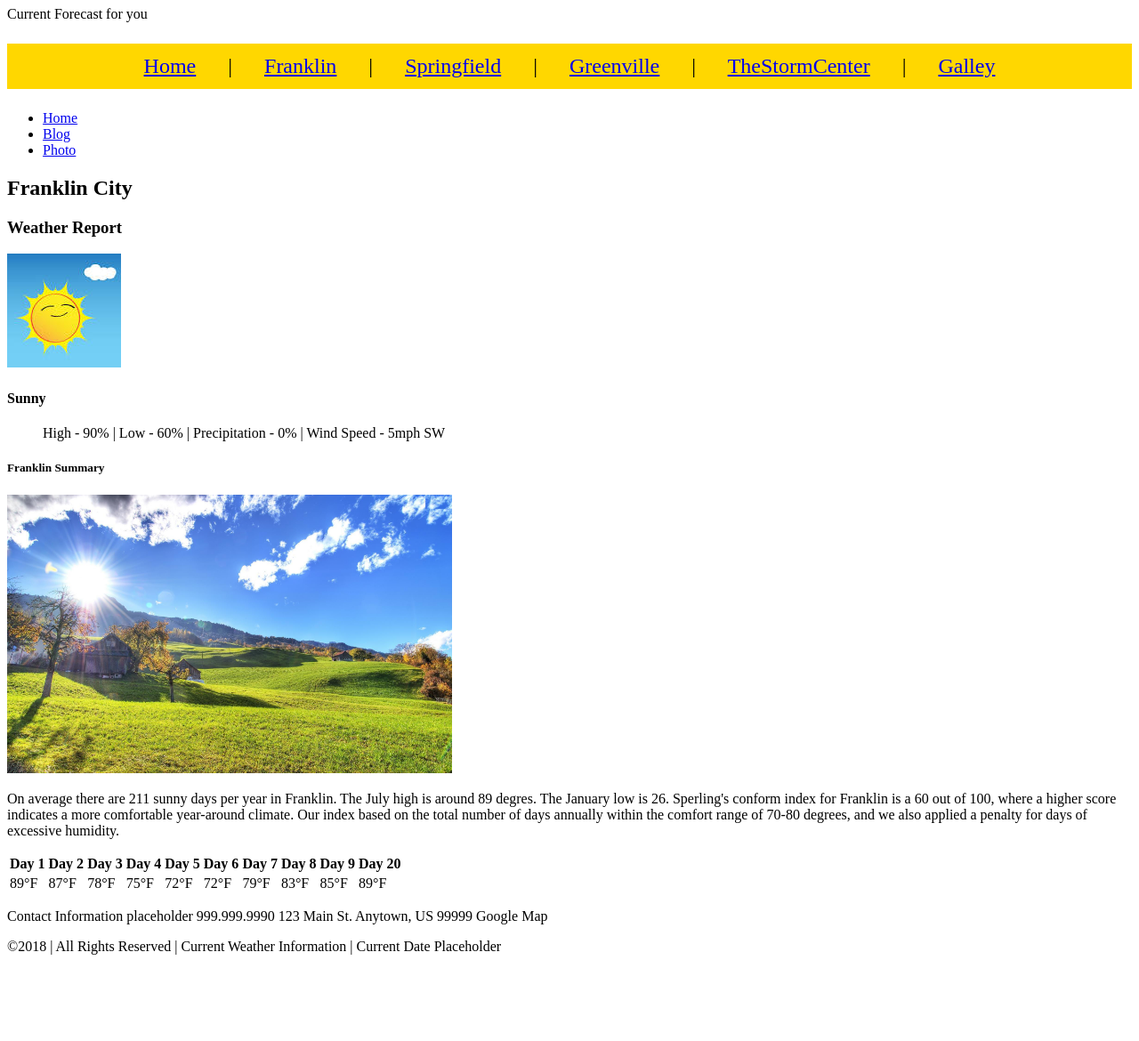
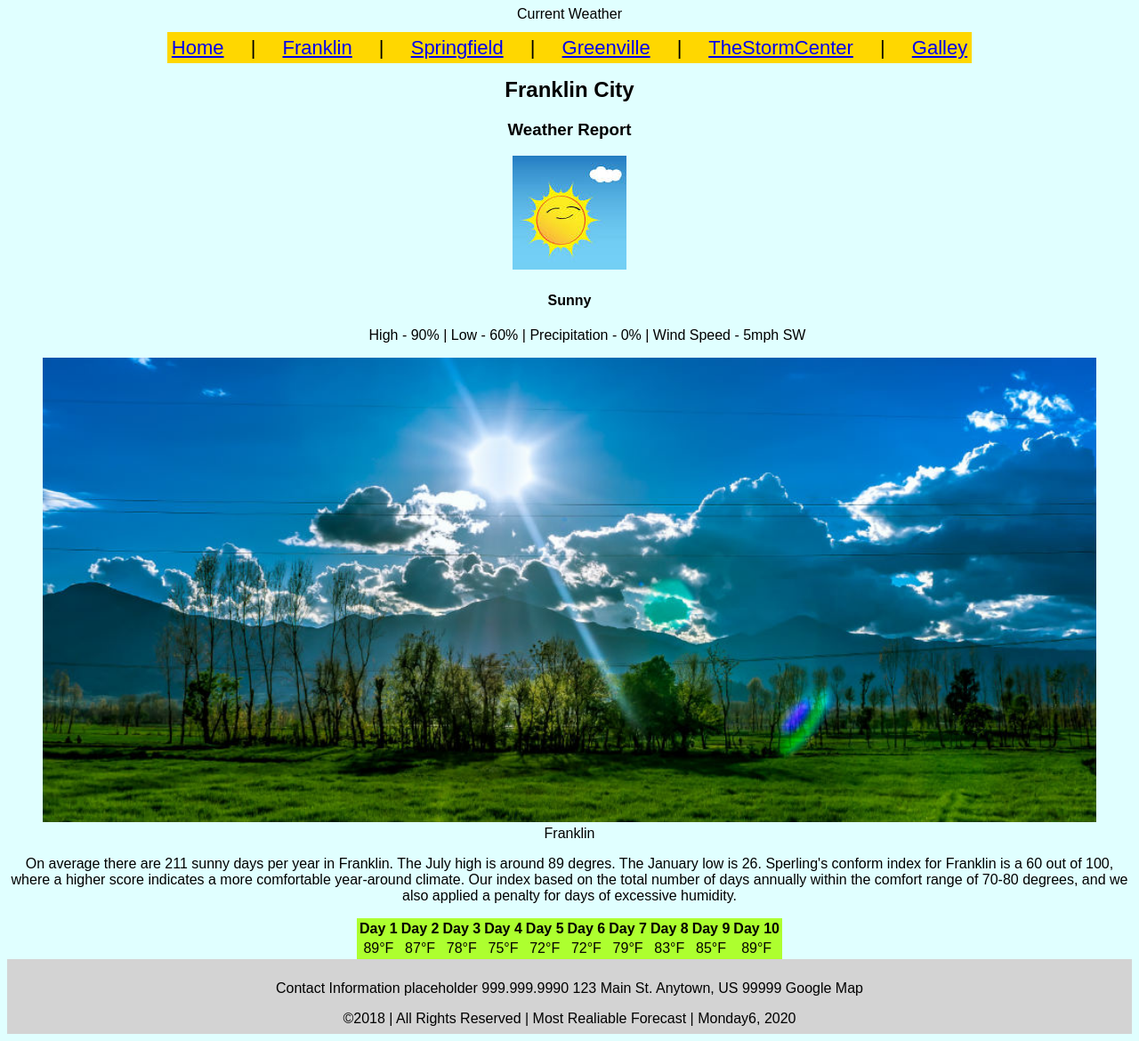
Before and after one commit to Noema18/Noema18.github.io, a plain HTML site: page franklin-6.html in a window 1280 px wide. Shown: the part 99-1269 px from the top of the page at 89% size. Before the commit the page ends 1180 px from the top, so only its background shows below. Drawn offline with Linux system fonts and the light colour scheme.

Commit message:
initialzattion
commit changes

```diff
--- a/franklin-6.html
+++ b/franklin-6.html
@@ -3,23 +3,12 @@
 
  <head>
  <img src="image/logo" alt="Franklin Weather">
+ <meta charset="utf-8">
+<link rel="stylesheet" type="text/css" href="main-5.css">
 
-
- <meta charset="utf-8">
-
-     <h1>Weathere Channel</h1>
-    <div>Current Forecast for you</div>
-<link rel="stylesheet" src="franklin_6.css">
-
-  </head>
-
-<body>
-
-<p style="border: 2px; word-spacing: 30px;
-background-color: gold;
-text-align: center;
-font-size: 24px;
-padding: .5em;">
+     <h1>Most Reliable Weather Forecast</h1>
+     <p>Current Weather</p>
+<heading>
 
 <a href="/home/">Home</a> |
 <a href="/franklin/">Franklin</a> |
@@ -27,21 +16,10 @@ padding: .5em;">
 <a href="/greenville/">Greenville</a> |
 <a href="/stormCenter/">TheStormCenter</a> |
 <a href="/galley/">Galley</a>
-</p>
+</heading>
 
- <nav id="top">
-      <ul>
-          <li>
-              <a href="/" title="My homepage">Home</a>
-          </li>
-          <li>
-              <a href="/" title="My Blog">Blog</a>
-          </li>
-          <li>
-              <a href="/" title="My Photos">Photo</a>
-          </li>
-      </ul>
-     </nav>
+    </head>
+    <body>
 <main>
 <h2>Franklin City</h2>
 
@@ -57,10 +35,16 @@ padding: .5em;">
        Wind Speed - 5mph SW
     </ul>
 
- <div>
-     <h5>Franklin Summary</h5>
+        </main>
+     <div>
+<figure class="myphoto">
+    <img src="image/franklin-2.jpg">
+    <figcaption>Franklin</figcaption>
 
-<img src="image/40120123-sunny-day.jpg" width="500px"; weight="500px">
+         </figure>
+
+
+
 
 <p>On average there are 211 sunny days per year in Franklin.
 The July high is around 89 degres. The January low is 26.
@@ -82,7 +66,7 @@ range of 70-80 degrees, and we also applied a penalty for days of excessive humi
         <th>Day 7</th>
         <th>Day 8</th>
         <th>Day 9</th>
-        <th>Day 20</th>
+        <th>Day 10</th>
     </tr>
     <tr>
             <td>89&deg;F</td>
@@ -100,17 +84,18 @@ range of 70-80 degrees, and we also applied a penalty for days of excessive humi
       </table>
 
     </main>
+    </body>
 
-   <footer>
+<footer>
 
 <p>Contact Information placeholder
     999.999.9990
       123 Main St. Anytown, US 99999
     Google Map</p>
 
-&copy;2018 | All Rights Reserved | Current Weather Information | Current Date Placeholder
+&copy;2018 | All Rights Reserved | Most Realiable Forecast | Monday6, 2020
 
   </footer>
-    </body>
+
 
 </html>
--- /dev/null
+++ b/main-5.css
@@ -0,0 +1,90 @@
+* { box-sizing: border-box;}
+
+body {
+
+font-family: 'Steve Matterson', sans-serif;
+        font-size: 16px;
+        text-align: center;
+        background-color: lightcyan;
+
+}
+div header footer main figure table body {
+    text-align: left;
+}
+
+header, nav, main, footer
+  max-width: 100%;
+
+}
+
+head {
+     font-family: 'Steve Matterson' , sans-serif;
+     text-align-last: center;
+    width: 50%;
+    margin: 0 0 0 2%;
+
+}
+heading {
+    text-align: center;
+border: 2px;
+word-spacing: 24px;
+background-color: gold;
+text-align: center;
+font-size: 22px;
+padding: .3rem;"
+
+}
+h1 p {
+    font-size: 16px;
+}
+header img {
+text-align: center;
+}
+header .subheading {}
+
+nav {}
+nav button {}
+nav ul {}
+nav ul li {}
+nav ul li a {}
+nav ul li.active a {
+
+
+}
+nav ul li a:hover {}
+
+main {
+    padding: 0 2%;
+    min-height: 10rem;
+    text-align: center;
+}
+main h2 {}
+main figure.myphoto {
+    width: 50%;
+    margin: 0 0 0 2%;
+    float: right;
+}
+
+figure.myphoto img {width:  100%;}
+main figure.myphoto figparagraph {text-align: center;font-size: .75}
+main figure.myphoto figcaption {text-align: center;}
+
+html {
+    text-align: left;
+}
+
+table, th, td {
+           border: 8px; solid gold;
+           text-align: center;
+    background-color:  greenyellow;
+
+}
+
+
+footer {
+    background-color: lightgray;
+    padding: .5rem 2%;
+    text-align: center;
+    text-decoration-color: white;
+
+}
--- /dev/null
+++ b/style/main-6.css
@@ -0,0 +1,32 @@
+/* This main css file contains the default rules and is geared toward the small/phone view */
+
+* { box-sizing: border-box;}  /* This wildcard applies to all elements ensuring a box layout model */
+
+body {
+  font-size: 16px;
+
+}
+
+header, nav, main, footer { /* the comma between the selectors means apply the following CSS declarations to all of the listed elements */
+  max-width: ______; /* Declare the maximum width and other main element rules to limit the stretch on larger/wider views */
+}
+
+header {}
+header h1 {}
+header img {}
+header .subheading {}
+
+nav {}
+nav button {}
+nav ul {}
+nav ul li {}
+nav ul li a {}
+nav ul li.active a {}
+nav ul li a:hover {}
+
+main {}
+main h2 {}
+main figure { margin: 0 0 .2rem 2%; width:96%; }
+main figure img { }
+
+footer {}
```
Also changed, not shown: franklin-5.html (+1 -3 lines), franklin.html (+3 -0 lines), image/franklin-2.jpg (added), image/franklin-px100 2.jpg (added), image/franklin-px100.jpg (added), style/OpenSans-BoldItalic.ttf (added), 2 other files.
